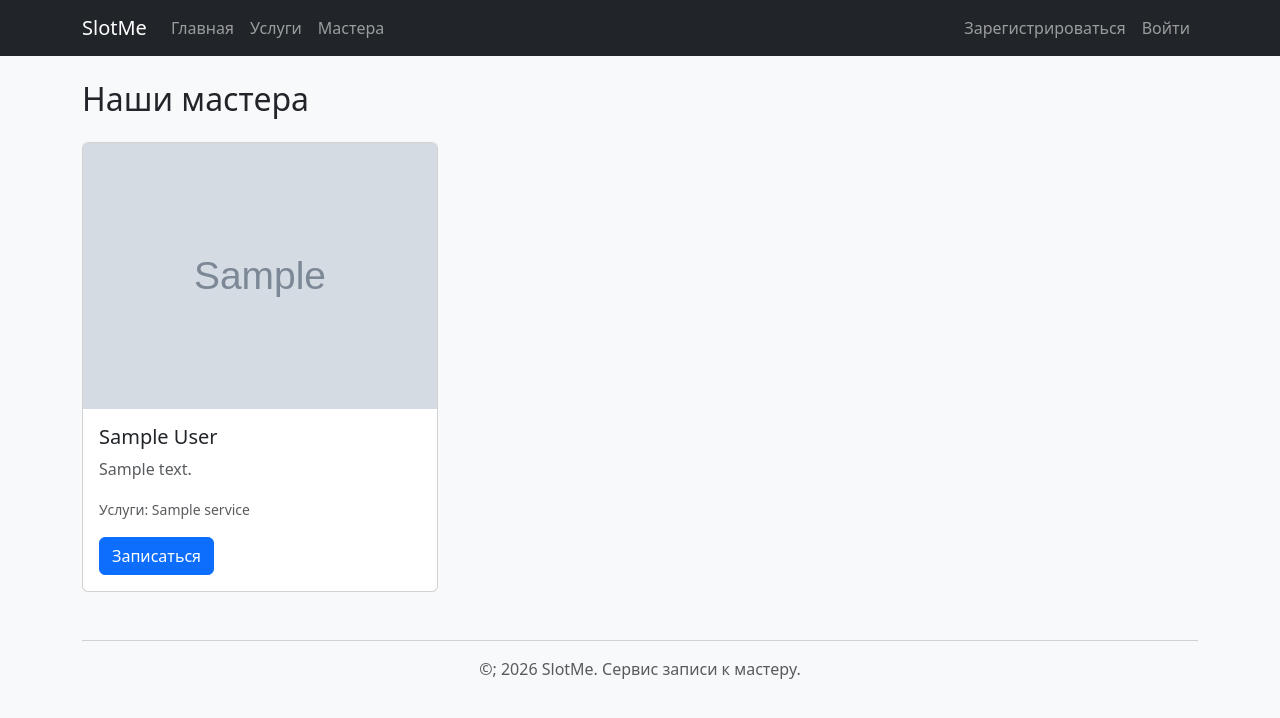
After one commit to Serghqa/SlotMe, a Django app: page /masters/ in a window 1280 px wide. The commit adds this page. Shown: the top 718 px of the page. Run offline with Django 5.2, Linux system fonts and the light colour scheme; tables that the repository leaves empty hold one stand-in row (values such as "Sample post"); grey boxes marked "Sample" are stand-in pictures.

Commit message:
Public page with a list of masters

```diff
--- /dev/null
+++ b/apps/masters/urls.py
@@ -0,0 +1,10 @@
+from django.urls import path
+from . import views
+
+
+app_name = 'masters'
+
+
+urlpatterns = [
+    path('', views.master_list_view, name='master_list')
+]
--- a/apps/masters/views.py
+++ b/apps/masters/views.py
@@ -1,3 +1,7 @@
 from django.shortcuts import render
+from .models import Master
 
-# Create your views here.
+
+def master_list_view(request):
+    masters = Master.objects.filter(is_active=True)
+    return render(request, 'masters/master_list.html', {'masters': masters})
--- a/config/urls.py
+++ b/config/urls.py
@@ -24,6 +24,7 @@ urlpatterns = [
     path('', home_view, name='home'),
     path('', include('apps.users.urls')),
     path('services/', include('apps.services.urls')),
+    path('masters/', include('apps.masters.urls')),
 ]
 
 if settings.DEBUG:
--- a/templates/base.html
+++ b/templates/base.html
@@ -25,6 +25,9 @@
                     </li>
                     <li>
                         <a class="nav-link" href="{% url 'services:services_list' %}">Услуги</a>
+                    </li>
+                    <li>
+                        <a class="nav-link" href="{% url 'masters:master_list' %}">Мастера</a>
                     </li>
                 </ul>
                 <ul class="navbar-nav">
--- a/templates/core/home.html
+++ b/templates/core/home.html
@@ -10,7 +10,7 @@
             Онлайн-запись к мастеру за пару кликов. Выберите услугу, мастера и удобное время.
         </p>
         <div class="d-grid gap-2 d-sm-flex justify-content-sm-center">
-            <a href="#" class="btn btn-primary btn-lg px-4 gap-3">Смотреть мастеров</a>
+            <a href="{% url 'masters:master_list' %}" class="btn btn-primary btn-lg px-4 gap-3">Смотреть мастеров</a>
             <a href="{% url 'services:services_list' %}" class="btn btn-outline-secondary btn-lg px-4">Смотреть услуги</a>
         </div>
     </div>
--- /dev/null
+++ b/templates/masters/master_list.html
@@ -0,0 +1,40 @@
+{% extends "base.html" %}
+
+{% block title %}Мастера — SlotMe{% endblock title %}
+
+{% block content %}
+<h2 class="mb-4">Наши мастера</h2>
+
+{% if masters %}
+    <div class="row row-cols-1 row-cols-md-2 row-cols-lg-3 g-4">
+        {% for master in masters %}
+            <div class="col">
+                <div class="card h-100">
+                    {% if master.photo %}
+                        <img src="{{ master.photo.url }}" class="card-img-top" alt="{{ master.user.get_full_name }}">
+                    {% endif %}
+                    <div class="card-body">
+                        <h5 class="card-title">{{ master.user.get_full_name|default:master.user.username }}</h5>
+                        {% if master.bio %}
+                            <p class="card-text text-muted">{{ master.bio|truncatechars:100 }}</p>
+                        {% endif %}
+                        <p class="card-text">
+                            <small class="text-muted">
+                                Услуги:
+                                {% for service in master.services.all %}
+                                    {{ service.name }}{% if not forloop.last %}, {% endif %}
+                                {% empty %}
+                                    не указаны
+                                {% endfor %}
+                            </small>
+                        </p>
+                        <a href="#" class="btn btn-primary">Записаться</a>
+                    </div>
+                </div>
+            </div>
+        {% endfor %}
+    </div>
+{% else %}
+    <div class="alert alert-info">Мастеров пока нет.</div>
+{% endif %}
+{% endblock content %}
```
